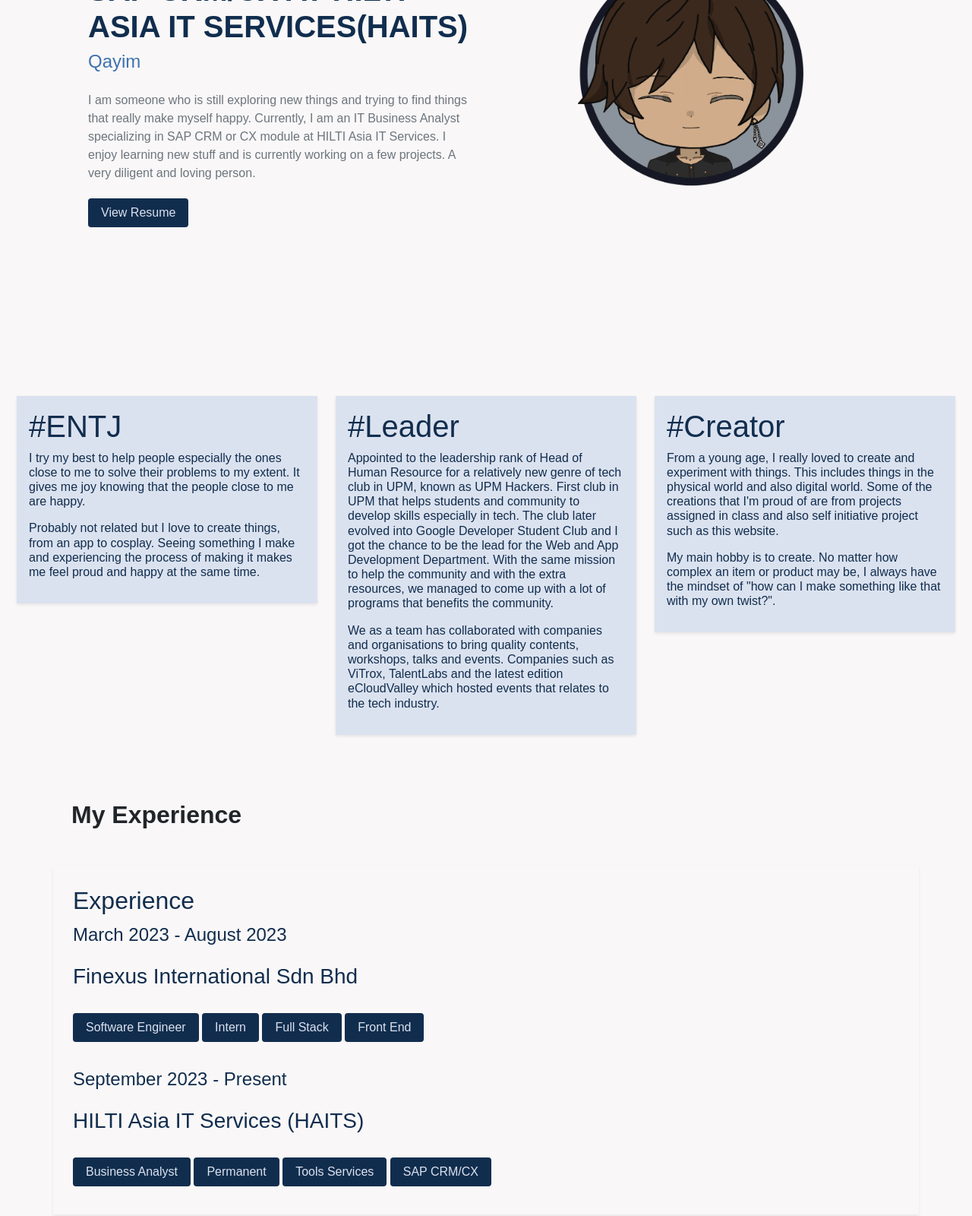
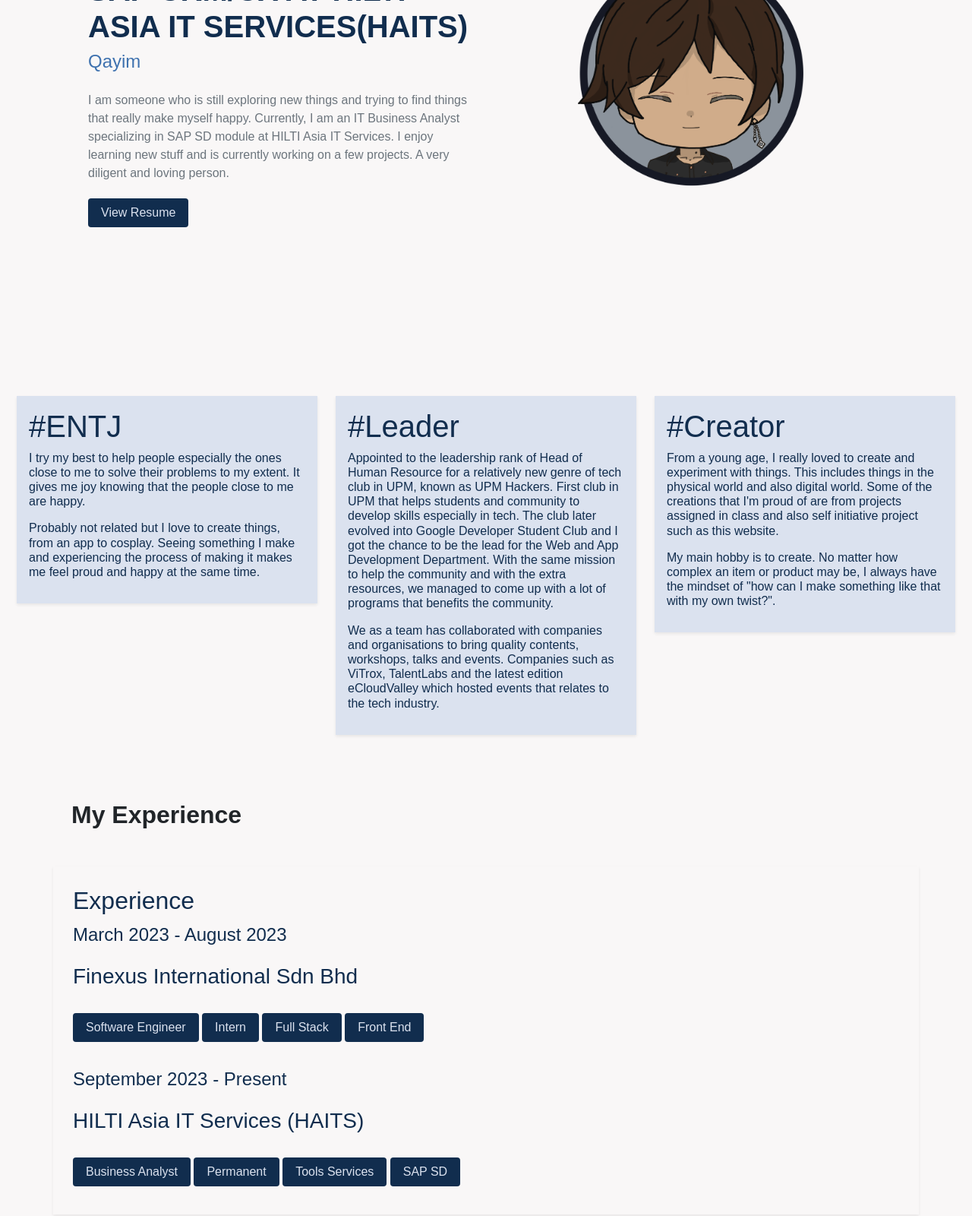
Before and after one commit to qayim/portfolio, a plain HTML site: page index.html in a window 1280 px wide. Shown: the part 360-1960 px from the top of the page at 76% size. Drawn offline with nearby package versions, Linux system fonts and the light colour scheme; files that its build step writes are made by us from their sources.

Commit message:
UPDATES TO SAP DETAILS

```diff
--- a/index.html
+++ b/index.html
@@ -62,7 +62,7 @@
 						</div>
 						<p class="mt-4 text-muted">I am someone who is still exploring new things and trying to find
 							things that really make myself happy.
-							Currently, I am an IT Business Analyst specializing in SAP CRM or CX module at
+							Currently, I am an IT Business Analyst specializing in SAP SD module at
 							HILTI Asia IT Services.
 							I enjoy learning new stuff and is currently working on a few projects.
 							A very diligent and loving person.</p>
@@ -153,7 +153,7 @@
 				<a href="#" class="btn px-3" style="color:#DBE2EF; background: #112D4E">Business Analyst</a>
 				<a href="#" class="btn px-3" style="color:#DBE2EF; background: #112D4E">Permanent</a>
 				<a href="#" class="btn px-3" style="color:#DBE2EF; background: #112D4E">Tools Services</a>
-				<a href="#" class="btn px-3" style="color:#DBE2EF; background: #112D4E">SAP CRM/CX</a>
+				<a href="#" class="btn px-3" style="color:#DBE2EF; background: #112D4E">SAP SD</a>
 			</div>
 		</div>
 		<!--EXPERIENCE PANEL ENDS-->
```
Also changed, not shown: link.html (+1 -1 lines).
